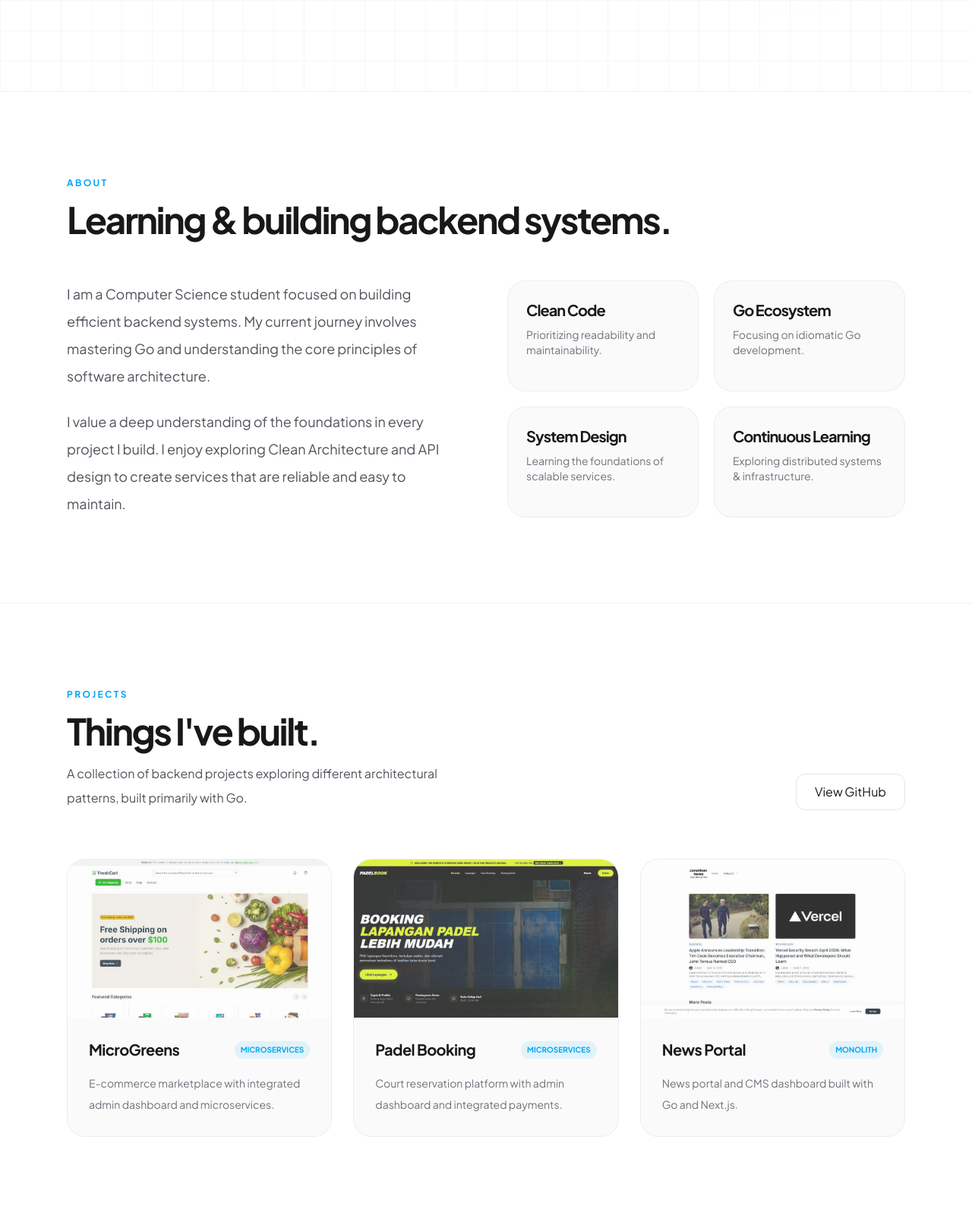
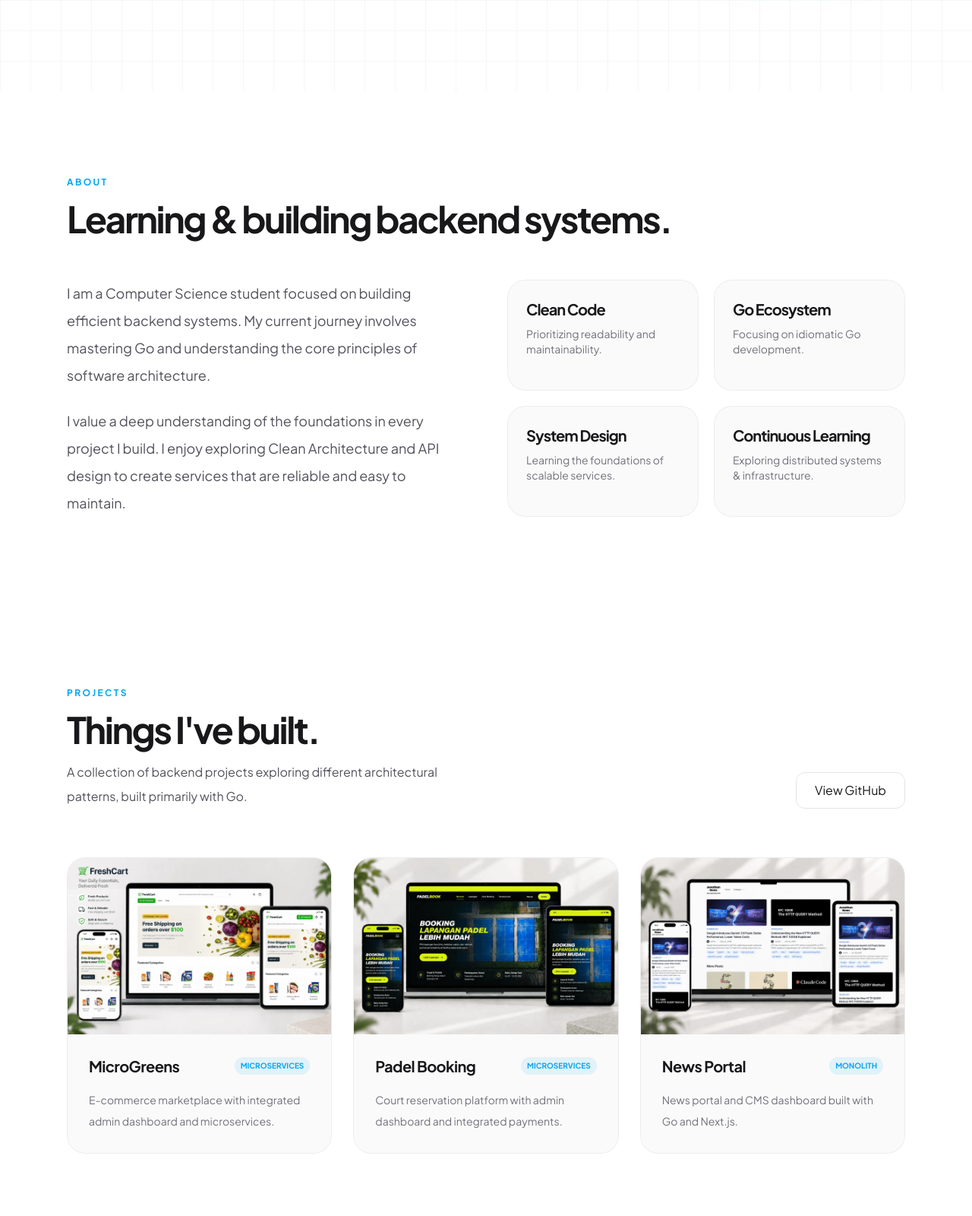
Before and after one commit to JonathanGunawan30/jonathan-portofolio, a website: page index.html in a window 1280 px wide. Shown: the part 680-2280 px from the top of the page at 76% size. Drawn offline with Linux system fonts and the light colour scheme.

Commit message:
Update project mockups and remove section dividers

```diff
--- a/index.html
+++ b/index.html
@@ -218,7 +218,7 @@
 
     </section>
 
-    <section id="about" class="py-28 border-t border-black/5 dark:border-white/5">
+    <section id="about" class="py-28">
 
       <div class="max-w-6xl mx-auto px-6">
 
@@ -369,7 +369,7 @@
       </div>
     </div>
 
-    <section id="projects" class="py-28 border-t border-black/5 dark:border-white/5">
+    <section id="projects" class="py-28">
 
       <div class="max-w-6xl mx-auto px-6">
 
@@ -440,7 +440,7 @@
             lg:hover:-translate-y-2
             transition-all duration-500
             cursor-pointer
-          " data-title="MicroGreens" data-subtitle="MICROSERVICES" data-image="assets/store.jpeg"
+          " data-title="MicroGreens" data-subtitle="MICROSERVICES" data-image="assets/microgreens-mockup.webp"
             data-description="E-commerce marketplace with integrated admin dashboard and microservices."
             data-long-description="MicroGreens is an e-commerce platform for grocery marketplaces. It includes a management dashboard for administrators and uses a Microservices architecture. The system handles asynchronous communication via RabbitMQ, integrated payments through Midtrans, and Nginx as an API Gateway."
             data-tech='["Go", "Nuxt 3", "RabbitMQ", "Midtrans", "PostgreSQL", "Docker", "Nginx", "JWT", "Redis", "Elasticsearch"]'
@@ -450,8 +450,8 @@
             {"label": "Frontend Repo", "url": "https://github.com/jonathangunawan30/microgreens-frontend", "icon": "mdi:github"}
           ]'>
 
-            <div class="h-52 overflow-hidden bg-zinc-100 dark:bg-zinc-900">
-              <img src="assets/store.jpeg" class="w-full h-full object-cover opacity-80" alt="MicroGreens Preview">
+            <div class="overflow-hidden bg-zinc-100 dark:bg-zinc-900">
+              <img src="assets/microgreens-mockup.webp" class="w-full" alt="MicroGreens Preview">
             </div>
 
             <div class="p-7">
@@ -487,7 +487,7 @@
             lg:hover:-translate-y-2
             transition-all duration-500
             cursor-pointer
-          " data-title="Padel Booking" data-subtitle="MICROSERVICES" data-image="assets/padel.jpeg"
+          " data-title="Padel Booking" data-subtitle="MICROSERVICES" data-image="assets/padelbook-mockup.webp"
             data-description="Court reservation platform with admin dashboard and integrated payments."
             data-long-description="Padel Booking is a platform for padel court reservations and facility management. It includes an admin dashboard for handling bookings and users. The system uses a Go microservices backend, Next.js frontend, and includes asynchronous synchronization via Kafka."
             data-tech='["Go", "Next.js 16", "Kafka", "PostgreSQL", "Midtrans", "Docker", "Nginx", "JWT", "Cloudflare R2"]'
@@ -497,8 +497,8 @@
             {"label": "Frontend Repo", "url": "https://github.com/jonathangunawan30/padel-court", "icon": "mdi:github"}
           ]'>
 
-            <div class="h-52 overflow-hidden bg-zinc-100 dark:bg-zinc-900">
-              <img src="assets/padel.jpeg" class="w-full h-full object-cover opacity-80" alt="Padel Booking Preview">
+            <div class="overflow-hidden bg-zinc-100 dark:bg-zinc-900">
+              <img src="assets/padelbook-mockup.webp" class="w-full" alt="Padel Booking Preview">
             </div>
 
             <div class="p-7">
@@ -525,7 +525,7 @@
             lg:hover:-translate-y-2
             transition-all duration-500
             cursor-pointer
-          " data-title="News Portal" data-subtitle="MONOLITH" data-image="assets/blog.jpeg"
+          " data-title="News Portal" data-subtitle="MONOLITH" data-image="assets/newsportal-mockup.webp"
             data-description="News portal and CMS dashboard built with Go and Next.js."
             data-long-description="Jonathan News Portal is an application for managing and reading news articles. It includes a public portal and a CMS dashboard for administrators. The system uses a Go Fiber backend with JWT and reCAPTCHA for security, and Cloudflare R2 for storage."
             data-tech='["Go Fiber", "Next.js 16", "PostgreSQL", "Cloudflare R2", "JWT", "reCAPTCHA", "Docker", "Tailwind CSS"]'
@@ -535,8 +535,8 @@
             {"label": "Frontend Repo", "url": "https://github.com/jonathangunawan30/portal-news-frontend", "icon": "mdi:github"}
           ]'>
 
-            <div class="h-52 overflow-hidden bg-zinc-100 dark:bg-zinc-900">
-              <img src="assets/blog.jpeg" class="w-full h-full object-cover opacity-80" alt="News Portal Preview">
+            <div class="overflow-hidden bg-zinc-100 dark:bg-zinc-900">
+              <img src="assets/newsportal-mockup.webp" class="w-full" alt="News Portal Preview">
             </div>
 
             <div class="p-7">
@@ -562,7 +562,7 @@
 
     </section>
 
-    <section id="contact" class="py-28 border-t border-black/5 dark:border-white/5">
+    <section id="contact" class="py-28">
 
       <div class="max-w-6xl mx-auto px-6">
 
```
Also changed, not shown: assets/microgreens-mockup.webp (added), assets/newsportal-mockup.webp (added), assets/padelbook-mockup.webp (added).
